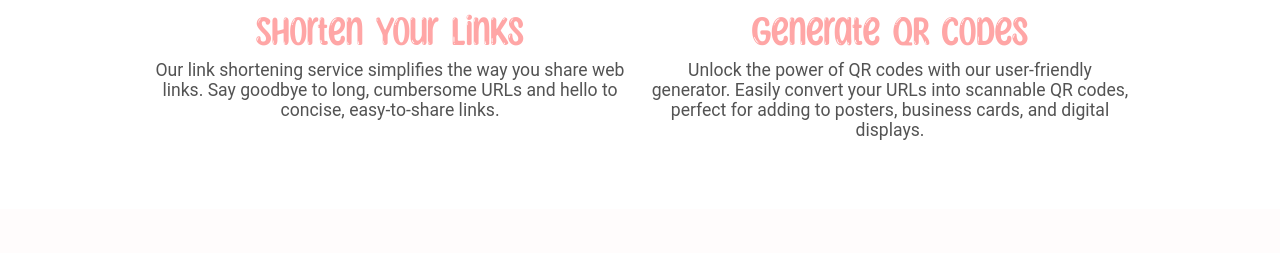
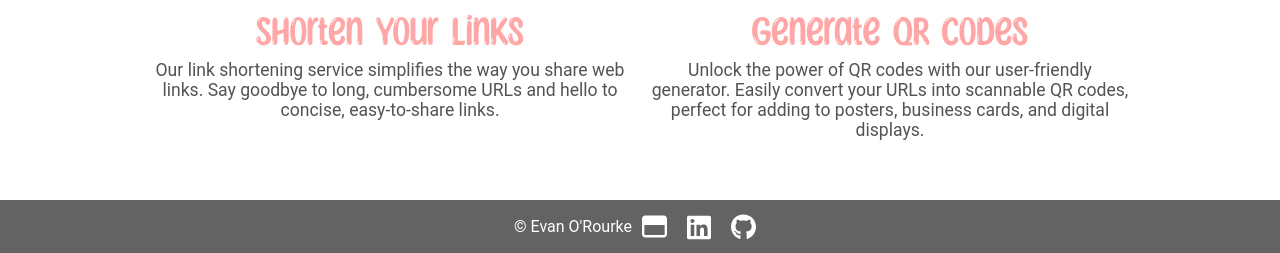
Before and after one commit to Evan-OR/url-shortener, a Flask app: page / in a window 1280 px wide. Shown: the part 591-844 px from the top of the page. Before the commit the page ends 731 px from the top, so only its background shows below. Run offline with Flask 3, Linux system fonts and the light colour scheme.

Commit message:
added footer to html pages

```diff
--- a/static/styles/styles.css
+++ b/static/styles/styles.css
@@ -109,6 +109,30 @@ dialog:focus {
   cursor: pointer;
 }
 
+footer {
+  width: 100%;
+  background-color: var(--grey-font);
+  color: white;
+
+  display: flex;
+  justify-content: center;
+  align-items: center;
+
+  padding: 10px;
+  opacity: 0.9;
+
+  margin-top: auto;
+}
+.footer-icon {
+  height: 25px;
+  width: 25px;
+
+  margin: 0 10px;
+}
+.footer-icon > img {
+  width: 100%;
+}
+
 @keyframes modal_animation {
   from {
     opacity: 0;
--- a/templates/home.html
+++ b/templates/home.html
@@ -70,7 +70,19 @@
         </div>
       </div>
     </div>
-    <div id="res"></div>
+
+    <footer>
+      <p style="margin: 7px 0">&copy; Evan O'Rourke</p>
+      <a href="https://evanorourke.com/" class="footer-icon" target="_blank"
+        ><img draggable="false" title="Portfolio" alt="portfolio icon" src="{{ url_for('static', filename='images/portfolio.svg') }}"
+      /></a>
+      <a href="https://www.linkedin.com/in/evan-orourke/" class="footer-icon" style="width: 24px" target="_blank"
+        ><img draggable="false" title="Linkedin" alt="linkedin icon" src="{{ url_for('static', filename='images/linkedin.svg') }}"
+      /></a>
+      <a href="https://github.com/Evan-OR" class="footer-icon" target="_blank"
+        ><img draggable="false" title="Github" alt="github icon" src="{{ url_for('static', filename='images/github.svg') }}"
+      /></a>
+    </footer>
   </body>
 
   <script defer src="{{ url_for('static',filename='js/formHandler.js')}}"></script>
```
Also changed, not shown: templates/display_link.html (+13 -0 lines), static/images/github.svg (added), static/images/linkedin.svg (added), static/images/portfolio.svg (added).
